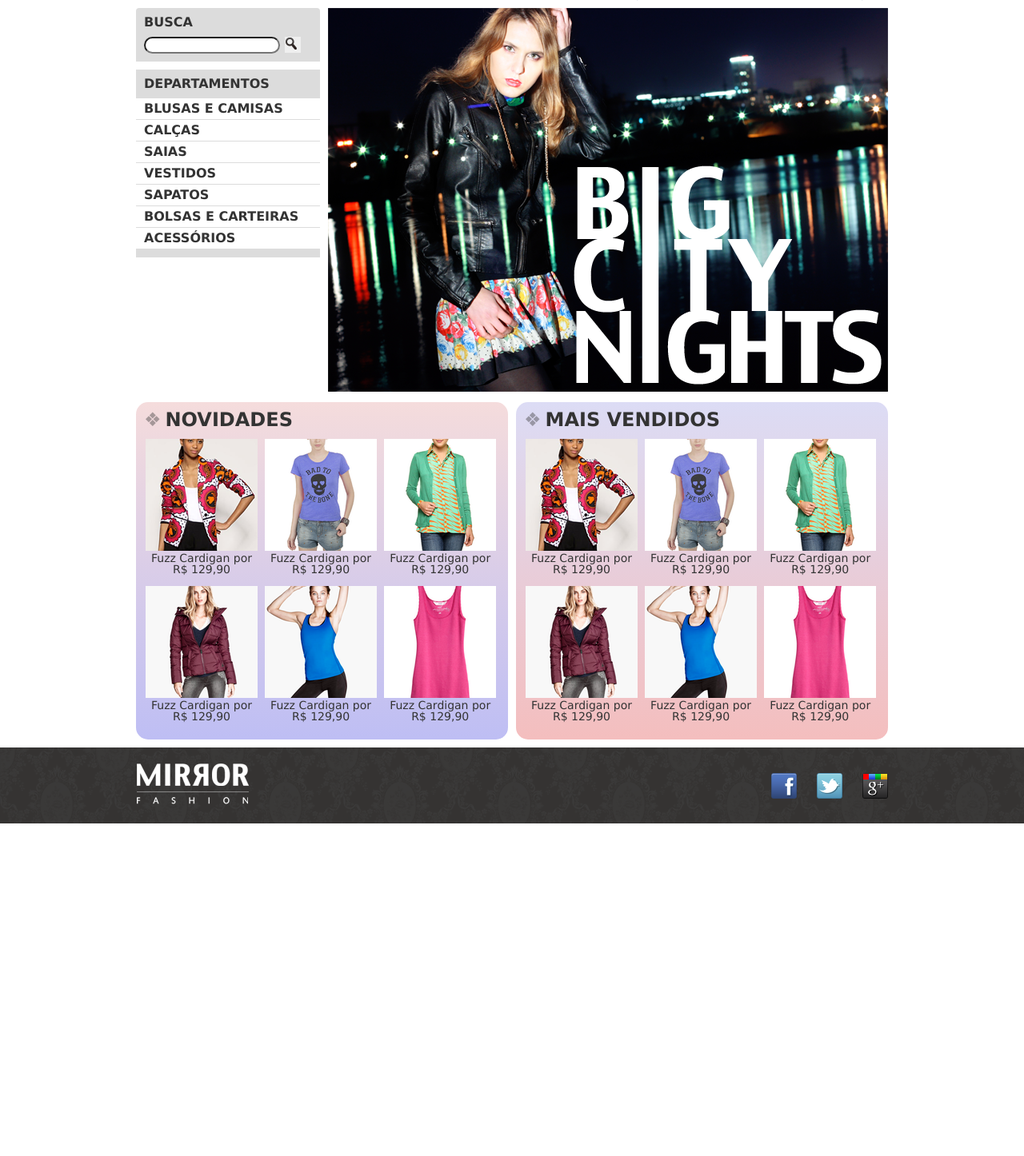
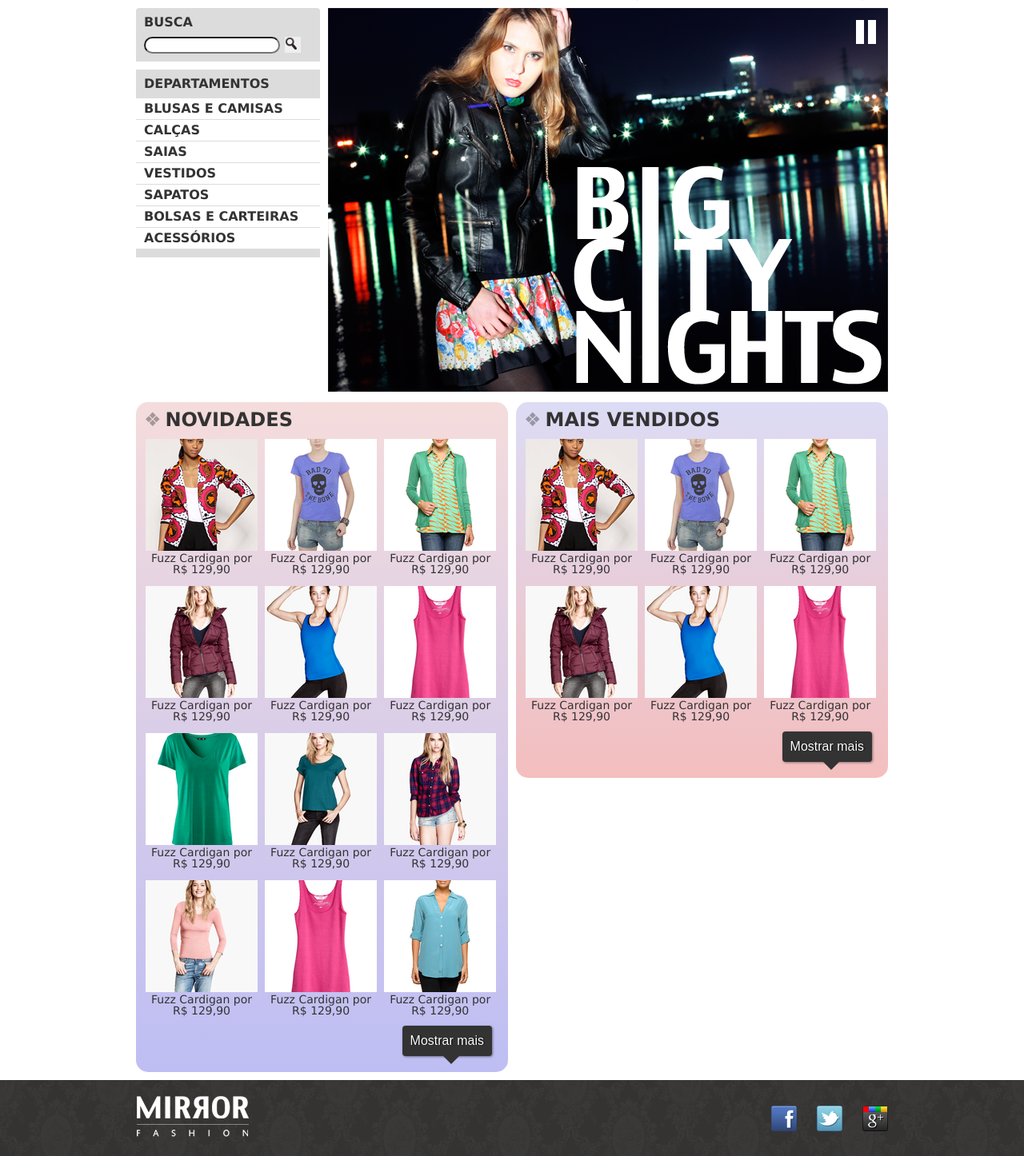
Before and after one commit to williamfelipee2/ProjetoMirrorFashion, a PHP site: page / in a window 1280 px wide. Shown: the part 88-1534 px from the top of the page at 80% size. Before the commit the page ends 1118 px from the top, so only its background shows below. Run offline with PHP 8.4, Linux system fonts and the light colour scheme.

Commit message:
Usando jquery na pagina, mexendo nos paineis da pagina index, colocando button mostrar mais, colocando iframe na pagina sobre

```diff
--- a/estilos.css
+++ b/estilos.css
@@ -352,3 +352,96 @@ background-image: url(../img/fundo-rodape.png);
 
         }
     }
+
+
+    .destaque {
+        position: relative;
+    }
+
+    .pause,
+    .play {
+        display: block;
+        position: absolute;
+        right: 15px;
+        top: 15px;
+    }
+
+    .pause {
+        border-left: 10px solid #fff;
+        border-right: 10px solid #fff;
+        height: 30px;
+        width: 5px;
+    }
+
+    .play {
+        border-left: 25px solid #fff;
+        border-bottom: 15px solid transparent;
+        border-top: 15px solid transparent;
+    }
+
+    .painel li:nth-child(n+7) {
+        display: none;
+    }
+
+    .painel-aberto li:nth-child(n+7) {
+        display: inline-block;
+    }
+
+    .painel button {
+        /*Posicionamento */
+        position: relative;
+        margin-bottom: 10px;
+        float: right;
+        margin-right: 10px;
+        padding: 10px;
+
+        /*estilo */
+
+        background-color: #333;
+        border: 0;
+        border-radius: 4px;
+        box-shadow: 1px 1px 3px rgba(30, 30, 30, 0.5);
+        color: white;
+        font-size: 1em;
+        text-decoration: none;
+        text-shadow: 1px 0 1px black;
+
+        /*animacao */
+
+        transform: 0.3s;
+
+    }
+
+    .painel button:hover {
+        background-color: #393939;
+        box-shadow: 1px 0 20px rgba(200, 200, 120, 0.9);
+    }
+
+    .painel button::after {
+        content: "";
+        display: block;
+        height: 0;
+        width: 0;
+
+        /*triangulo */
+
+        border-top: 10px solid #333;
+        border-left:10px solid transparent;
+        border-right: 10px solid transparent;
+
+
+        /* posicionamento */
+
+        position: absolute;
+        top: 100%;
+        left: 50%;
+        margin-left: -5px;
+
+        /*animacao*/
+
+        transition: 0.3s;
+    }
+
+    .painel button:hover::after {
+        border-top-color: #393939;
+    }
--- a/index.html
+++ b/index.html
@@ -81,6 +81,7 @@
             <figure>
                 <img src="img/destaque-home.png" alt="Promoção: Big City Night">
             </figure>
+            <a href="#" class="pause"></a>
         </section>
 
         <!--Fim .banner-destaque-->
@@ -88,7 +89,8 @@
     <!--Fim .container .destaques-->
 
     <div class="container paineis">
-        <section class="painel novidades">
+
+        <section class="painel novidades painel-aberto">
             <h2>Novidades</h2>
             <ol>
                 <li>
@@ -139,8 +141,68 @@
                         </figure>
                     </a>
                 </li>
+
+                <li>
+                    <a href="produto7.html">
+                        <figure>
+                            <img src="img/produtos/miniatura7.png" alt="Produto 7">
+                            <figcaption>Fuzz Cardigan por R$ 129,90</figcaption>
+                        </figure>
+                    </a>
+                </li>
+
+
+                <li>
+                    <a href="produto8.html">
+                        <figure>
+                            <img src="img/produtos/miniatura8.png" alt="Produto 8">
+                            <figcaption>Fuzz Cardigan por R$ 129,90</figcaption>
+                        </figure>
+                    </a>
+                </li>
+
+
+                <li>
+                    <a href="produto9.html">
+                        <figure>
+                            <img src="img/produtos/miniatura9.png" alt="Produto 9">
+                            <figcaption>Fuzz Cardigan por R$ 129,90</figcaption>
+                        </figure>
+                    </a>
+                </li>
+
+
+                <li>
+                    <a href="produto10.html">
+                        <figure>
+                            <img src="img/produtos/miniatura10.png" alt="Produto 10">
+                            <figcaption>Fuzz Cardigan por R$ 129,90</figcaption>
+                        </figure>
+                    </a>
+                </li>
+
+                <li>
+                    <a href="produto11.html">
+                        <figure>
+                            <img src="img/produtos/miniatura6.png" alt="Produto 11">
+                            <figcaption>Fuzz Cardigan por R$ 129,90</figcaption>
+                        </figure>
+                    </a>
+                </li>
+
+                <li>
+                    <a href="produto12.html">
+                        <figure>
+                            <img src="img/produtos/miniatura12.png" alt="Produto 12">
+                            <figcaption>Fuzz Cardigan por R$ 129,90</figcaption>
+                        </figure>
+                    </a>
+                </li>
+
             </ol>
+            <button type="button">Mostrar mais</button>
         </section>
+
         <section class="painel mais-vendidos">
             <h2>Mais Vendidos</h2>
             <ol>
@@ -192,7 +254,63 @@
                         </figure>
                     </a>
                 </li>
+
+                <li>
+                    <a href="produto7.html">
+                        <figure>
+                            <img src="img/produtos/miniatura7.png" alt="Produto 7">
+                            <figcaption>Fuzz Cardigan por R$ 129,90</figcaption>
+                        </figure>
+                    </a>
+                </li>
+
+                <li>
+                    <a href="produto8.html">
+                        <figure>
+                            <img src="img/produtos/miniatura8.png" alt="Produto 8">
+                            <figcaption>Fuzz Cardigan por R$ 129,90</figcaption>
+                        </figure>
+                    </a>
+                </li>
+
+                <li>
+                    <a href="produto9.html">
+                        <figure>
+                            <img src="img/produtos/miniatura9.png" alt="Produto 9">
+                            <figcaption>Fuzz Cardigan por R$ 129,90</figcaption>
+                        </figure>
+                    </a>
+                </li>
+
+                <li>
+                    <a href="produto10.html">
+                        <figure>
+                            <img src="img/produtos/miniatura10.png" alt="Produto 10">
+                            <figcaption>Fuzz Cardigan por R$ 129,90</figcaption>
+                        </figure>
+                    </a>
+                </li>
+
+                <li>
+                    <a href="produto11.html">
+                        <figure>
+                            <img src="img/produtos/miniatura11.png" alt="Produto 11">
+                            <figcaption>Fuzz Cardigan por R$ 129,90</figcaption>
+                        </figure>
+                    </a>
+                </li>
+
+                <li>
+                    <a href="produto12.html">
+                        <figure>
+                            <img src="img/produtos/miniatura12.png" alt="Produto 12">
+                            <figcaption>Fuzz Cardigan por R$ 129,90</figcaption>
+                        </figure>
+                    </a>
+                </li>
+
             </ol>
+            <button type="button">Mostrar mais</button>
         </section>
     </div>
 
@@ -208,5 +326,10 @@
             </ul>
         </div>
     </footer>
+
+    <script type="text/javascript" src="js/jquery.js"></script>
+    <script type="text/javascript" src="js/home.js"></script>
+    <script type="text/javascript" src="js/banner.js"></script>
+
 </body>
 </html>
--- a/sobre.css
+++ b/sobre.css
@@ -76,3 +76,7 @@ p::first-line{
 :not(p) + p::first-line{
     font-variant: small-caps;
 }
+
+iframe {
+    padding-left: 20%;
+}
--- a/sobre.html
+++ b/sobre.html
@@ -28,8 +28,12 @@
     se tiver dúvidas. Conheça também nossa<a href="#historia"> história</a> e nossos <a href="#diferenciais">diferenciais.</a>
     </p>
 
+    <iframe id="maps" width="425" height="350" frameborder="0" scrolling="no" marginheight="0" marginwidth="0"
+    src="http://maps.google.com.br/maps?q=Jacarezinho&amp;output=embed"></iframe>
+
 
     <h2 id="historia">História</h2>
+
 
     <figure id="familia">
         <img src = "img/familia-pelho.jpg" alt="Foto da familia pelho">
@@ -59,6 +63,8 @@
     Fashion</strong> , além de presidentes da União Européia, Ásia e o secretário-geral da ONU.
     </p>
 
+    <iframe width="560" height="315" src="https://www.youtube.com/embed/Tb06abHE4hY" frameborder="0" allow="accelerometer; autoplay; encrypted-media; gyroscope; picture-in-picture" allowfullscreen></iframe>
+
     <h2 id="diferenciais">Diferenciais</h2>
 
     <ul>
```
Also changed, not shown: checkout.html (+16 -1 lines).
